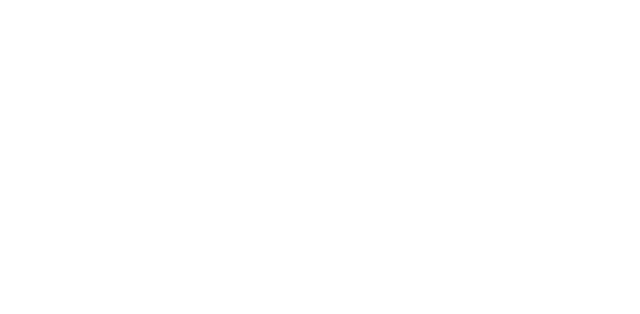
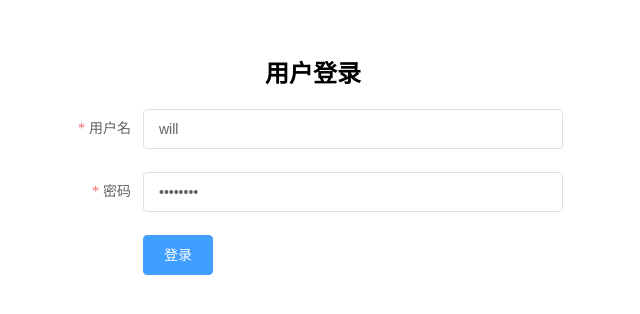
Before and after one commit to willwan92/full-stack-demo-front, a Nuxt app: page /login in a window 1280 px wide. Before the commit this address had no page. Shown: the part 246-560 px from the top of the page, without its empty margins (327-967 px from the left). Built offline with nearby package versions, Linux system fonts and the light colour scheme.

Commit message:
新增用户登录页面

```diff
--- /dev/null
+++ b/pages/login.vue
@@ -0,0 +1,77 @@
+<template>
+  <div class="container">
+    <h2 class="title">用户登录</h2>
+    <el-form class="form" :model="form" ref="form" :rules="rules" label-width="80px" :inline="false" size="normal">
+      <el-form-item label="用户名" prop="nickname">
+        <el-input v-model="form.nickname" placeholder="用户名"></el-input>
+      </el-form-item>
+      <el-form-item label="密码" prop="password">
+        <el-input v-model="form.password" type="password" placeholder="密码"></el-input>
+      </el-form-item>
+      <el-form-item>
+        <el-button type="primary" @click="onSubmit">登录</el-button>
+      </el-form-item>
+    </el-form>
+
+  </div>
+</template>
+
+<script>
+import md5 from 'md5'
+export default {
+  layout: 'blank',
+  data() {
+    return {
+      form: {
+        nickname: 'will',
+        password: 'wanchong',
+      },
+      rules: {
+        nickname: [
+          { required: true, message: 'nickname' }
+        ],
+        password: [
+          { required: true, message: '请输入密码' }
+        ]
+      }
+    }
+  },
+  methods: {
+    onSubmit() {
+      this.$refs.form.validate(valid => {
+        if (valid) {
+          const params = {
+            nickname: this.form.nickname,
+            password: md5(this.form.password)
+          }
+          this.$http.post('/user/login', params).then(res => {
+            if (res.code !== 0) {
+              this.$message.error(res.message)
+            } else {
+              this.$message.success('登录成功')
+              const { token, userId } = res.data
+              localStorage.setItem('token', token)
+              this.$http.get('/user/info', { params: { userId } }).then(res => {
+                console.log(res.data)
+              }).catch(err => {
+                this.$message.err(err.message)
+              })
+              this.$router.push('/')
+            }
+          })
+        }
+      })
+    }
+  }
+}
+</script>
+
+<style lang="scss" scoped>
+.container {
+  width: 500px;
+  margin: 300px auto;
+  .title {
+    text-align: center;
+  }
+}
+</style>
```
